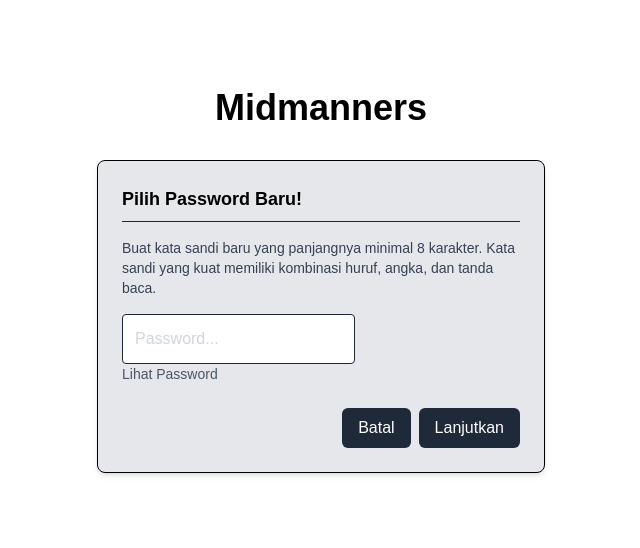
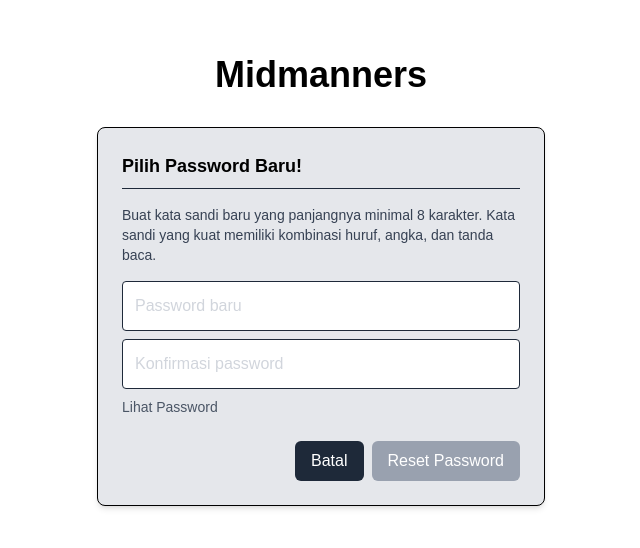
Before and after one commit to madityapratama/Midmanners-FE, a Next.js app: page /auth/newPassword in a window 1280 px wide. Shown: the part 120-668 px from the top of the page, without its empty margins (319-959 px from the left). Built offline with nearby package versions, Linux system fonts and the light colour scheme; a web font is replaced by a local one.

Commit message:
consume api alur login,register,resetpassword done lanjut routing sesuai role

```diff
--- a/src/pages/auth/newPassword.tsx
+++ b/src/pages/auth/newPassword.tsx
@@ -1,33 +1,67 @@
-import { useRouter } from 'next/router';
-import { useState, useRef } from 'react';
-import toast, { Toaster } from 'react-hot-toast';
+import { useRouter } from "next/router";
+import { useState } from "react";
+import toast, { Toaster } from "react-hot-toast";
+import axios from "axios";
+
+interface FormData {
+  password: string;
+  password_confirmation: string;
+}
 
 export default function NewPasswordPage() {
-  const [password, setPassword] = useState('');
+  const [formData, setFormData] = useState<FormData>({
+    password: "",
+    password_confirmation: "",
+  });
+
   const [passwordVisible, setPasswordVisible] = useState(false);
-  const [error, setError] = useState('');
+  const [error, setError] = useState("");
   const router = useRouter();
+  const { token, email } = router.query; //value dari query string
 
-  // Gunakan useRef untuk referensi input password
-  const passwordRef = useRef<HTMLInputElement>(null);
-
-  const handleNext = () => {
-    if (password.length >= 8) {
-      toast.success('Password berhasil diubah! Mengarahkan ke halaman login...');
-      setTimeout(() => {
-        router.push('/auth/login');
-      }, 2000);
-    }
+  const handleChange = (e: React.ChangeEvent<HTMLInputElement>) => {
+    const { name, value } = e.target;
+    setFormData((prev) => ({ ...prev, [name]: value }));
   };
 
-  const handlePasswordChange = () => {
-    const newPassword = passwordRef.current?.value || ''; // Ambil nilai password dari ref
-    setPassword(newPassword);
+  const handleSubmit = async () => {
+    if (formData.password.length < 8) {
+      setError("Password harus memiliki minimal 8 karakter.");
+      return;
+    }
+    if (formData.password !== formData.password_confirmation) {
+      setError("Konfirmasi password tidak cocok.");
+      return;
+    }
+    if (!token || !email) {
+      toast.error("Token atau email tidak ditemukan.");
+      return;
+    }
 
-    if (newPassword.length < 8) {
-      setError('Password harus memiliki minimal 8 karakter.');
-    } else {
-      setError('');
+    try {
+      const response = await axios.post(
+        `${process.env.NEXT_PUBLIC_API_URL}/reset-password`,
+        {
+          ...formData,
+          token,
+          email,
+        }
+      );
+      const data = response.data;
+
+      if (response.status == 200) {
+        toast.success(
+          data.message || "Password berhasil diubah! Mengarahkan ke login..."
+        );
+        setTimeout(() => {
+          router.push("/auth/login");
+        }, 2000);
+      }
+    } catch (error) {
+      console.error("Error:", error);
+      toast.error(
+        error.response?.data?.message || "Terjadi kesalahan pada server."
+      );
     }
   };
 
@@ -38,35 +72,46 @@ export default function NewPasswordPage() {
   return (
     <div className="min-h-screen flex flex-col items-center justify-center bg-white">
       <Toaster position="top-center" reverseOrder={false} />
-
       <h1 className="text-4xl font-bold mb-8 text-black">Midmanners</h1>
       <div className="bg-gray-200 border border-black rounded-lg shadow-md p-6 w-full max-w-md">
         <div className="border-b border-gray-800 pb-2 mb-4">
-          <h2 className="text-lg font-semibold text-black">Pilih Password Baru!</h2>
+          <h2 className="text-lg font-semibold text-black">
+            Pilih Password Baru!
+          </h2>
         </div>
         <p className="text-sm text-gray-700 mb-4">
-          Buat kata sandi baru yang panjangnya minimal 8 karakter. Kata sandi yang kuat memiliki kombinasi huruf, angka, dan tanda baca.
+          Buat kata sandi baru yang panjangnya minimal 8 karakter. Kata sandi
+          yang kuat memiliki kombinasi huruf, angka, dan tanda baca.
         </p>
+
         <input
-          styles="border"
-          ref={passwordRef}
-          type={passwordVisible ? 'text' : 'password'}
-          placeholder="Password..."
-          value={password}
-          onChange={handlePasswordChange}
-          required
-          className="p-3 rounded border border-gray-800 focus:outline-none focus:ring-2 focus:ring-white bg-white text-black placeholder:text-gray-300"
+          type={passwordVisible ? "text" : "password"}
+          placeholder="Password baru"
+          value={formData.password}
+          name="password"
+          onChange={handleChange}
+          className="w-full p-3 rounded border border-gray-800 focus:outline-none focus:ring-2 focus:ring-white bg-white text-black placeholder:text-gray-300 mb-2"
+        />
+        <input
+          type={passwordVisible ? "text" : "password"}
+          placeholder="Konfirmasi password"
+          value={formData.password_confirmation}
+          name="password_confirmation"
+          onChange={handleChange}
+          className="w-full p-3 rounded border border-gray-800 focus:outline-none focus:ring-2 focus:ring-white bg-white text-black placeholder:text-gray-300 mb-2"
         />
 
         {error && <p className="text-red-500 text-xs mb-2">{error}</p>}
+
         <div className="flex justify-between items-center mb-6">
           <button
             onClick={togglePasswordVisibility}
             className="text-sm text-gray-600"
           >
-            {passwordVisible ? 'Sembunyikan' : 'Lihat'} Password
+            {passwordVisible ? "Sembunyikan" : "Lihat"} Password
           </button>
         </div>
+
         <div className="flex justify-end gap-2">
           <button
             onClick={() => router.back()}
@@ -75,13 +120,19 @@ export default function NewPasswordPage() {
             Batal
           </button>
           <button
-            disabled={password.length < 8}
-            onClick={handleNext}
+            onClick={handleSubmit}
+            disabled={
+              formData.password.length < 8 ||
+              formData.password !== formData.password_confirmation
+            }
             className={`px-4 py-2 rounded-md text-white ${
-              password.length < 8 ? 'bg-gray-800' : 'bg-gray-800 hover:bg-gray-700'
+              formData.password.length < 8 ||
+              formData.password !== formData.password_confirmation
+                ? "bg-gray-400 cursor-not-allowed"
+                : "bg-gray-800 hover:bg-gray-700"
             }`}
           >
-            Lanjutkan
+            Reset Password
           </button>
         </div>
       </div>
--- a/src/pages/auth/otpRegister.tsx
+++ b/src/pages/auth/otpRegister.tsx
@@ -1,76 +1,69 @@
-import { useState } from 'react';
-import { useRouter } from 'next/router';
-import axios from 'axios';
-import { useSearchParams } from 'next/navigation';
+"use client";
+import { useState } from "react";
+import { useRouter } from "next/router";
+import { useSearchParams } from "next/navigation";
+import axios from "axios";
+import toast, {Toaster} from "react-hot-toast";
 
 export default function OTPRegisterPage() {
-  const {email } = useSearchParams();
   const router = useRouter();
-  const [otp, setOtp] = useState('');
-  const [error, setError] = useState('');
+  const [otp, setOtp] = useState("");
+  const [error, setError] = useState("");
   const [loading, setLoading] = useState(false);
+  const searchParams = useSearchParams();
+  const email = searchParams.get("email") || "";
 
-  // Fungsi kirim OTP
-  const sendOtp = async (targetEmail: string) => {
-    if (!targetEmail || targetEmail.trim() === '') {
-      console.error('Email kosong, tidak bisa kirim OTP');
-      return;
-    }
-
+  const sendOtp = async (email: string) => {
     try {
-      const response = await fetch(`${process.env.NEXT_PUBLIC_API_URL}/resend-otp`, {
-        method: 'POST',
-        headers: {
-          'Content-Type': 'application/json',
-        },
-        body: JSON.stringify({ email: targetEmail, otp}),
+      await axios.post(`${process.env.NEXT_PUBLIC_API_URL}/resend-otp`, {
+        email,
       });
-
-      if (response.ok) {
-        console.log('OTP berhasil dikirim ke:', targetEmail);
-      } else {
-        const errorData = await response.json().catch(() => ({}));
-        console.error('Gagal kirim OTP:', response.statusText, errorData);
-        setError('Gagal mengirim OTP. Silakan coba lagi.');
-      }
-    } catch (err) {
-      console.error('Error mengirim OTP:', err);
-      setError('Gagal mengirim OTP. Silakan coba lagi.');
+      toast.success("OTP berhasil dikirim ulang ke email Anda.");
+    } catch (err: any) {
+      const message =
+        err.response?.data?.message || "Gagal mengirim ulang OTP.";
+      toast.error(message);
     }
   };
 
   const handleVerify = async () => {
+    if (!otp.trim()) {
+      toast.error("Kode OTP tidak boleh kosong.");
+      return;
+    }
+
     setLoading(true);
     try {
       const apiUrl = `${process.env.NEXT_PUBLIC_API_URL}/verify-otp`;
-      console.log("Nunggu response")
       const response = await axios.post(apiUrl, { email, otp });
 
       if (response.status === 200) {
-        router.push('/auth/login');
+        toast.success("Verifikasi OTP berhasil!");
+        router.push("/auth/login");
       } else {
-        setError('OTP salah atau sudah kadaluarsa.');
+        toast.error("OTP salah atau sudah kadaluarsa.");
       }
-    } catch (err) {
-      console.error('Verifikasi OTP gagal:', err);
-      setError(err.response?.data?.message || 'Gagal verifikasi OTP.');
+    } catch (err: any) {
+      const message = err.response?.data?.message || "Gagal verifikasi OTP.";
+      toast.error(message);
+      setError(message);
     } finally {
       setLoading(false);
     }
   };
 
   const handleResendOtp = async () => {
-    setError('');
+    setError("");
     await sendOtp(email);
-    alert('OTP baru telah dikirim ke email Anda.');
   };
 
   const handleCancel = () => {
-    router.push('/auth/login');
+    router.push("/auth/login");
   };
 
   return (
     <div className="min-h-screen flex flex-col items-center justify-center bg-white">
+      <Toaster position="top-center" reverseOrder={false} />
       <h1 className="text-4xl font-bold mb-8 text-black">Midmanners</h1>
       <div className="bg-gray-200 rounded-lg shadow-md p-6 w-full max-w-md">
         <div className="border-b border-gray-500 pb-2 mb-4">
@@ -93,7 +86,7 @@ export default function OTPRegisterPage() {
           </p>
         </div>
 
-        {error && <p className="text-red-500 text-sm mb-4">{error}</p>}
+        {/* {error && <p className="text-red-500 text-sm mb-4">{error}</p>} */}
 
         <div className="flex justify-end gap-2">
           <button
@@ -107,7 +100,7 @@ export default function OTPRegisterPage() {
             className="bg-gray-800 text-white px-4 py-2 rounded-md hover:bg-gray-700"
             disabled={loading}
           >
-            {loading ? 'Verifikasi...' : 'Verifikasi'}
+            {loading ? "Verifikasi..." : "Verifikasi"}
           </button>
         </div>
 
--- a/src/pages/auth/resetPassword.tsx
+++ b/src/pages/auth/resetPassword.tsx
@@ -1,32 +1,69 @@
-import { useRouter } from 'next/router';
-
+import { useRouter } from "next/router";
+import { useState } from "react";
+import axios from "axios";
+import toast, { Toaster } from "react-hot-toast";
 
 export default function ResetPassword() {
   const router = useRouter();
+  const [email, setEmail] = useState("");
+  const [loading, setLoading] = useState(false);
 
   const handleCancel = () => {
-        router.push('/auth/login'); // Arahkan ke halaman login
+    router.push("/auth/login");
   };
 
-    const handleSendOtp = () => {
-        router.push('/auth/otp');
+  const handleSendOtp = async () => {
+    if (!email) {
+      toast.error("Email tidak boleh kosong.");
+      return;
+    }
+
+    setLoading(true);
+    try {
+      const apiUrl = `${process.env.NEXT_PUBLIC_API_URL}/forgot-password`;
+      const response = await axios.post(apiUrl, { email });
+
+      if (response.status !== 200) {
+        toast.error("Gagal mengirim link reset.");
+        return;
+      }
+
+      const data = response.data;
+
+      toast.success(data.message||"Link reset telah dikirim ke email Anda.");
+      // setTimeout(() => {
+      //   router.push(
+      //     `/auth/reset-password/verify?email=${encodeURIComponent(email)}`
+      //   );
+      // }, 3000);
+    } catch (error: any) {
+      const msg = error.response?.data?.message || "Gagal mengirim kode reset.";
+      toast.error(msg);
+    } finally {
+      setLoading(false);
+    }
   };
 
   return (
     <div className="flex items-center justify-center min-h-screen bg-white px-4">
+      <Toaster position="top-center" reverseOrder={false} />
       <div className="bg-gray-200 rounded-lg shadow-md p-8 w-full max-w-md text-center">
         <h1 className="text-4xl font-bold mb-2 text-black">Midmanners</h1>
         <hr className="my-2 border-gray-500" />
-          <h2 className="text-sm text-left font-semibold mb-3 text-black">Reset Password</h2>
+        <h2 className="text-sm text-left font-semibold mb-3 text-black">
+          Reset Password
+        </h2>
 
         <p className="text-sm text-left text-gray-700 mb-3">
           Mohon masukkan email untuk mengganti password
         </p>
 
-          <form className="space-y-4">
+        <form className="space-y-4" onSubmit={(e) => e.preventDefault()}>
           <input
             type="email"
             placeholder="example@gmail.com"
+            value={email}
+            onChange={(e) => setEmail(e.target.value)}
             className="w-full p-3 rounded border border-gray-300 focus:outline-none focus:ring-2 focus:ring-black text-black placeholder:text-gray-400"
           />
 
@@ -41,9 +78,10 @@ export default function ResetPassword() {
             <button
               type="button"
               onClick={handleSendOtp}
+              disabled={loading}
               className="bg-gray-800 text-white px-6 py-2 rounded hover:bg-black transition"
             >
-                Kirim Kode
+              {loading ? "Mengirim..." : "Kirim Kode"}
             </button>
           </div>
         </form>
```
Also changed, not shown: src/pages/auth/login.tsx (+6 -1 lines), src/pages/auth/signUp.tsx (+57 -44 lines). Lines whose indentation alone changed are shown as unchanged.
